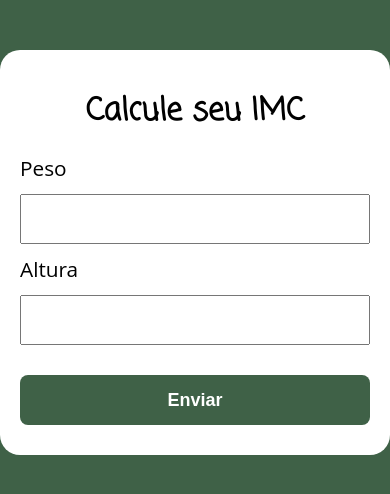
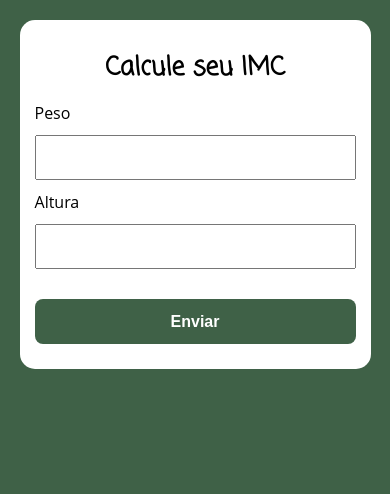
Before and after one commit to sami-403/calculadora-imc, a plain HTML site: page index.html in a window 390 px wide. Drawn offline with Linux system fonts and the light colour scheme.

Commit message:
Implement media queries for mobile responsiveness
Added responsive styles for smaller screens.

```diff
--- a/assets/css/style.css
+++ b/assets/css/style.css
@@ -25,6 +25,7 @@ body {
   background-color: #fff;
   padding: 20px;
   border-radius: 20px;
+  width: 90%;
 }
 
 form input,
@@ -72,3 +73,29 @@ h1 {
   text-align: center;
   font-family: "Coming Soon", cursive;
 }
+
+@media (max-width: 480px) {
+  body {
+    font-size: 1em;
+  }
+
+  form input {
+    font-size: 18px;
+    height: 45px;
+  }
+
+  form button {
+    font-size: 16px;
+    height: 45px;
+  }
+
+  .container {
+    margin: 20px auto;
+    padding: 15px;
+    border-radius: 15px;
+    width: min(640px, 90%);
+  }
+  h1 {
+    font-size: 1.6rem;
+  }
+}
```
